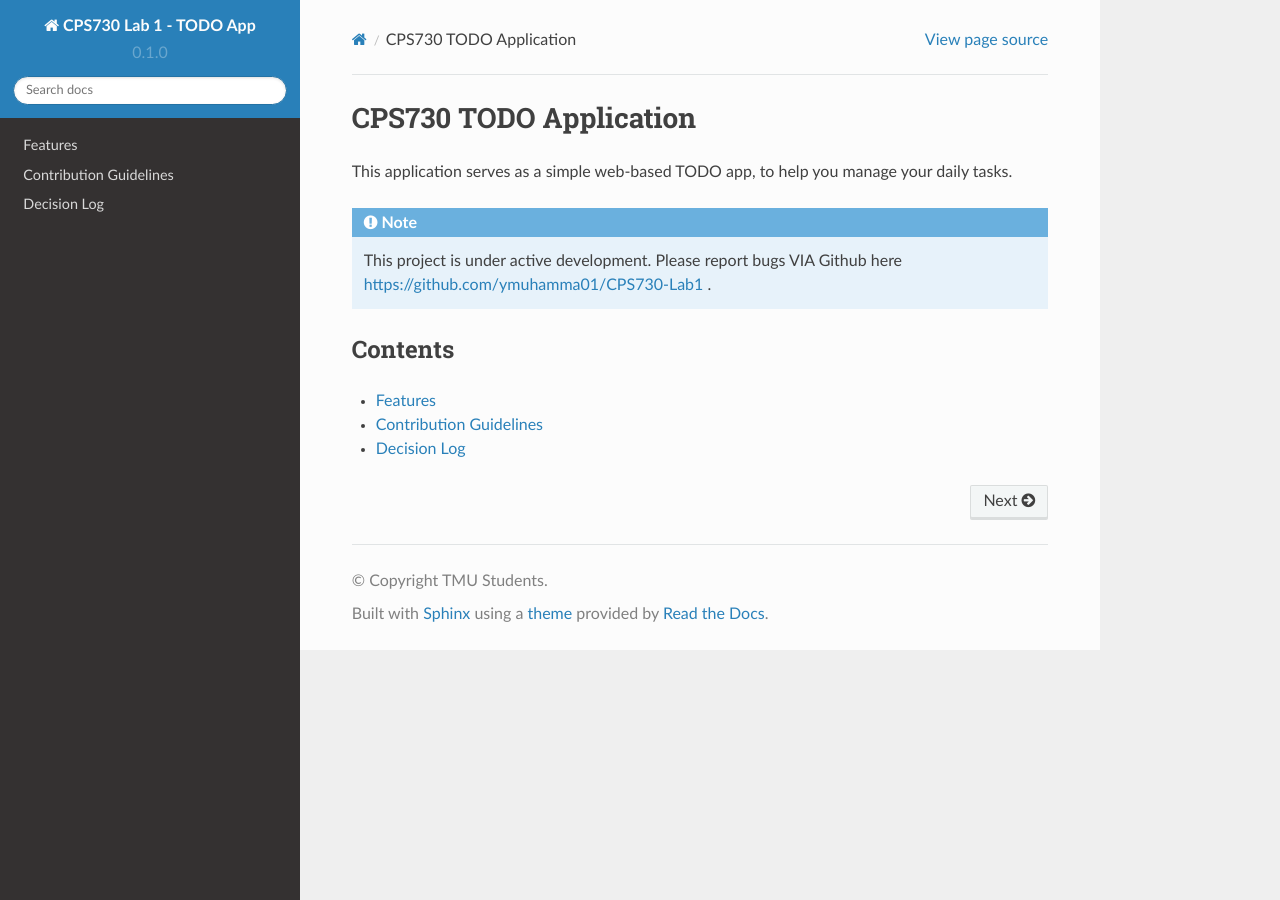
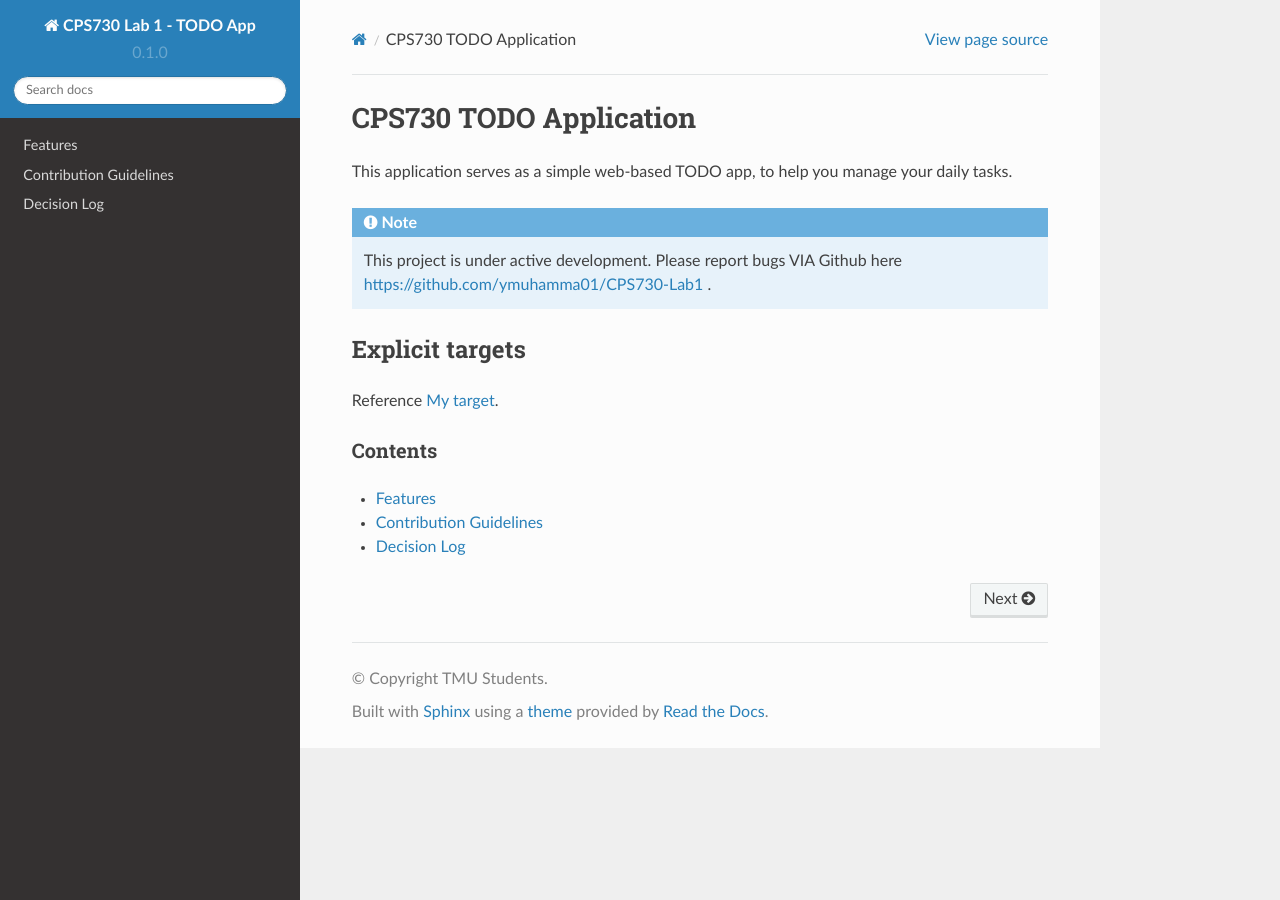
Before and after one commit to readthedocs/tutorial-template, a Sphinx documentation site: the page built from docs/source/index.rst, in a window 1280 px wide. Built offline with Sphinx 7.4.7 and the Read the Docs theme 2.0.0, drawn with Linux system fonts in a browser that asks for light colours; pages that are not in the unit, such as notebooks, are missing from menus.

Commit message:
Update index.rst

```diff
--- a/docs/source/index.rst
+++ b/docs/source/index.rst
@@ -6,6 +6,14 @@ This application serves as a simple web-based TODO app, to help you manage your
 .. note::
 
    This project is under active development. Please report bugs VIA Github here https://github.com/ymuhamma01/CPS730-Lab1 .
+
+
+.. _My target:
+
+Explicit targets
+~~~~~~~~~~~~~~~~
+
+Reference `My target`_.
 
 Contents
 --------
```
